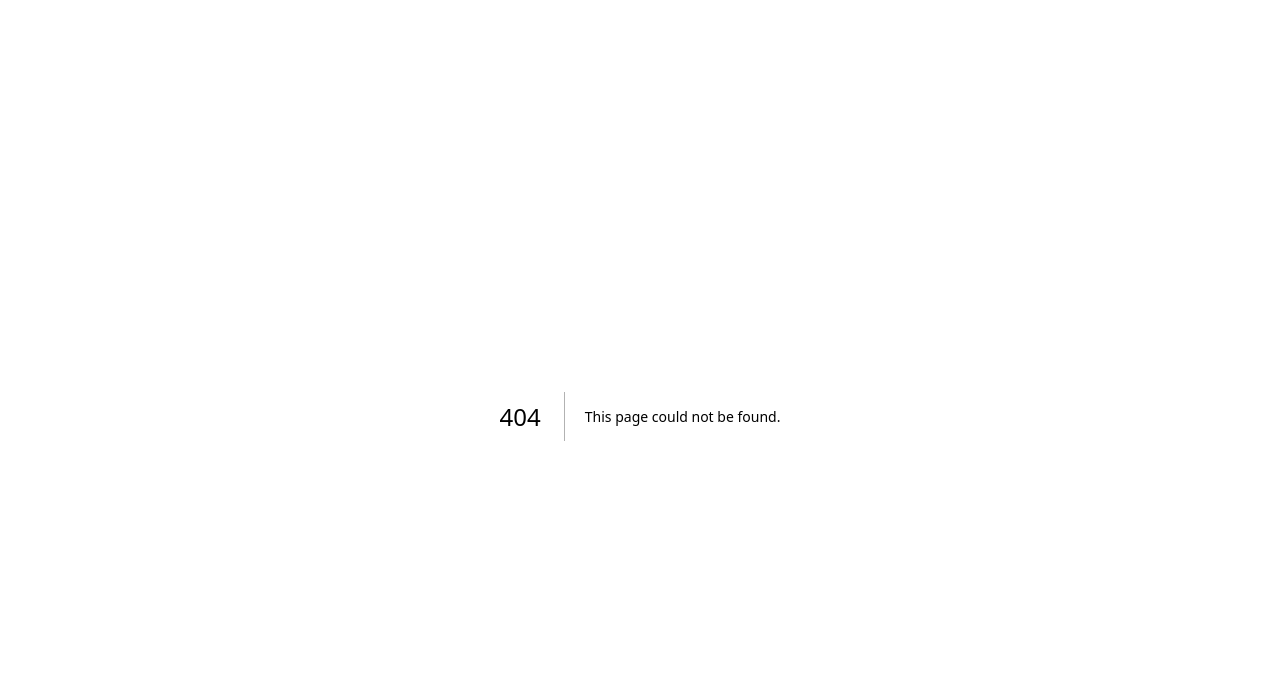
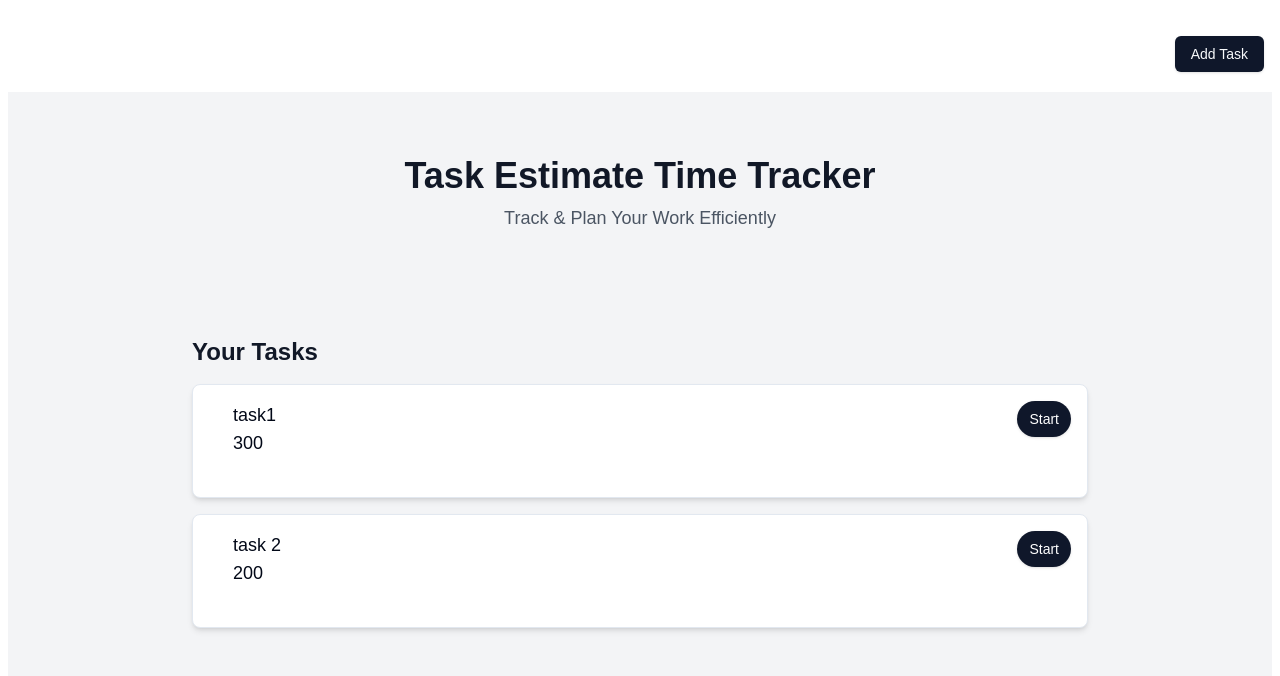
Before and after one commit to juheedhone/estimation-calculator, a Next.js app: page /tracker in a window 1280 px wide. Before the commit this address had no page. Shown: the top 676 px of the page. Built offline with nearby package versions, Linux system fonts and the light colour scheme.

Commit message:
routing to landing page.

```diff
--- a/package.json
+++ b/package.json
@@ -9,6 +9,7 @@
     "lint": "next lint"
   },
   "dependencies": {
+    "@clerk/nextjs": "^6.10.4",
     "@hookform/resolvers": "^3.10.0",
     "@radix-ui/react-dialog": "^1.1.5",
     "@radix-ui/react-label": "^2.1.1",
--- a/src/app/page.tsx
+++ b/src/app/page.tsx
@@ -1,16 +1,10 @@
 "use client";
-import { tasksFixture } from "@/fixture/tasks.fixture";
-import { useState } from "react";
-import AddTask from "../components/FormAddTask";
-import TimeTracker from "../components/TimeTracker";
 import LandingPage from "@/components/LandingPage";
-import FormAddTask from "../components/FormAddTask";
 
 const page = () => {
-  const [tasks, setTasks] = useState(tasksFixture);
   return (
     <>
-    <LandingPage></LandingPage>
+      <LandingPage />
       {/* <FormAddTask
         onSubmit={(data) => {
           console.log(data);
--- /dev/null
+++ b/src/app/tracker/page.tsx
@@ -0,0 +1,27 @@
+"use client";
+
+import FormAddTask from "@/components/FormAddTask";
+import LandingPage from "@/components/LandingPage";
+import TimeTracker from "@/components/TimeTracker";
+
+import { tasksFixture } from "@/fixture/tasks.fixture";
+import { useState } from "react";
+
+const Page = () => {
+  const [tasks, setTasks] = useState(tasksFixture);
+  return (
+    <>
+
+      <FormAddTask
+        onSubmit={(data) => {
+          console.log(data);
+          const estimate = data.estimateTimeHour * 60 + data.estimateTimeMin;
+          setTasks([...tasks, { name: data.name, estimate: estimate }]);
+        }}
+      />
+      <TimeTracker tasks={tasks} />
+    </>
+  );
+};
+
+export default Page;
--- a/src/components/FormAddTask.tsx
+++ b/src/components/FormAddTask.tsx
@@ -35,6 +35,7 @@ const AddTask = ({ onSubmit }: Props) => {
   } = useForm<FormData>({ resolver: zodResolver(schema) });
 
   // const onSubmit = (data: FieldValues) => console.log(data);
+  console.log(errors);
   return (
     <div className="flex justify-end py-5 mr-2">
       <Dialog>
--- a/src/components/LandingPage.tsx
+++ b/src/components/LandingPage.tsx
@@ -1,6 +1,7 @@
 import { Button } from "@/components/ui/button";
 import { Card, CardContent } from "@/components/ui/card";
 import { motion } from "framer-motion";
+import Link from "next/link";
 
 export default function LandingPage() {
   return (
@@ -13,10 +14,11 @@ export default function LandingPage() {
         <p className="text-lg text-gray-600 mt-4">
           Track & Plan Your Work Efficiently
         </p>
-        <Button className="mt-6 px-6 py-3 text-lg">Try It for Free</Button>
-        <div className="mt-10">
+        <Link href="/tracker">
+          <Button className="mt-6 px-6 py-3 text-lg">Try It for Free</Button>
+        </Link>
 
-        </div>
+        <div className="mt-10"></div>
       </section>
       {/* Features Section */}
       <section className="grid md:grid-cols-2 lg:grid-cols-4 gap-6 px-10 py-5">
--- /dev/null
+++ b/src/components/SampleAddTask.tsx
@@ -0,0 +1,72 @@
+import { Button } from "@/components/ui/button";
+import { Card, CardContent } from "@/components/ui/card";
+import { motion } from "framer-motion";
+import { useState } from "react";
+
+export default function TaskTracker() {
+  const [tasks, setTasks] = useState([
+    {
+      id: 1,
+      name: "Design UI Mockup",
+      estimated: "2h",
+      spent: "1h",
+      status: "In Progress",
+    },
+    {
+      id: 2,
+      name: "Develop Frontend",
+      estimated: "5h",
+      spent: "3h",
+      status: "Pending",
+    },
+    {
+      id: 3,
+      name: "Test Application",
+      estimated: "3h",
+      spent: "0h",
+      status: "Not Started",
+    },
+  ]);
+
+  return (
+    <div className="min-h-screen bg-gray-100 text-gray-900 flex flex-col items-center p-6">
+      {/* Hero Section */}
+      <section className="text-center py-10">
+        <h1 className="text-4xl font-bold">Task Estimate Time Tracker</h1>
+        <p className="text-lg text-gray-600 mt-2">
+          Track & Plan Your Work Efficiently
+        </p>
+        {/* <Button className="mt-4 px-6 py-3 text-lg">Get Started</Button> */}
+        <div className="mt-6"></div>
+      </section>
+
+      {/* Task List Section */}
+      <section className="w-full max-w-4xl mt-10">
+        <h2 className="text-2xl font-semibold mb-4">Your Tasks</h2>
+        <div className="grid gap-4">
+          {tasks.map((task) => (
+            <motion.div key={task.id} whileHover={{ scale: 1.02 }}>
+              <Card className="p-4 shadow-md bg-white rounded-lg flex justify-between">
+                <CardContent>
+                  <h3 className="text-lg font-medium">{task.name}</h3>
+                  <p className="text-gray-600">
+                    Estimated: {task.estimated} | Spent: {task.spent}
+                  </p>
+                </CardContent>
+                <button
+                  className={"px-3 py-1 rounded-full text-white"}
+                ></button>
+              </Card>
+            </motion.div>
+          ))}
+        </div>
+      </section>
+
+      {/* Final Call to Action */}
+      <section className="text-center py-10">
+        <h2 className="text-2xl font-bold">Boost Your Productivity Now!</h2>
+        <Button className="mt-4 px-6 py-3 text-lg">Start Tracking</Button>
+      </section>
+    </div>
+  );
+}
--- a/src/components/TimeTracker.tsx
+++ b/src/components/TimeTracker.tsx
@@ -1,13 +1,7 @@
 import type { ITasks } from "@/interface/tasks.interface";
+import { motion } from "framer-motion";
+import { Card, CardContent } from "./ui/card";
 import { Button } from "./ui/button";
-import {
-  Table,
-  TableBody,
-  TableCell,
-  TableHead,
-  TableHeader,
-  TableRow,
-} from "./ui/table";
 
 interface Props {
   tasks: ITasks[];
@@ -16,8 +10,8 @@ interface Props {
 const TimeTracker = ({ tasks }: Props) => {
   if (tasks.length === 0) return null;
   return (
-    <div className="rounded-lg border border-slate-700">
-      <Table>
+    <div className="min-h-screen bg-gray-100 text-gray-900 flex flex-col items-center p-6">
+      {/* <Table>
         <TableHeader>
           <TableRow className="border-slate-700">
             <TableHead className="w-[100px]">TaskName</TableHead>
@@ -36,7 +30,32 @@ const TimeTracker = ({ tasks }: Props) => {
             </TableRow>
           ))}
         </TableBody>
-      </Table>
+      </Table> */}
+      <section className="text-center py-10">
+        <h1 className="text-4xl font-bold">Task Estimate Time Tracker</h1>
+        <p className="text-lg text-gray-600 mt-2">
+          Track & Plan Your Work Efficiently
+        </p>
+        <div className="mt-6"></div>
+      </section>
+      <section className="w-full max-w-4xl mt-10">
+        <h2 className="text-2xl font-semibold mb-4">Your Tasks</h2>
+        <div className="grid gap-4">
+          {tasks.map((task) => (
+            <motion.div key={task.name} whileHover={{ scale: 1.02 }}>
+              <Card className="p-4 shadow-md bg-white rounded-lg flex justify-between">
+                <CardContent>
+                  <h3 className="text-lg font-medium">{task.name}</h3>
+                  <h3 className="text-lg font-medium">{task.estimate}</h3>
+                </CardContent>
+                <Button className={"px-3 py-1 rounded-full text-white"}>
+                  Start
+                </Button>
+              </Card>
+            </motion.div>
+          ))}
+        </div>
+      </section>
     </div>
   );
 };
```
Also changed, not shown: src/middleware.ts (added, +18 -0 lines), 1 other file (tests, documents, lock files or other folders).
